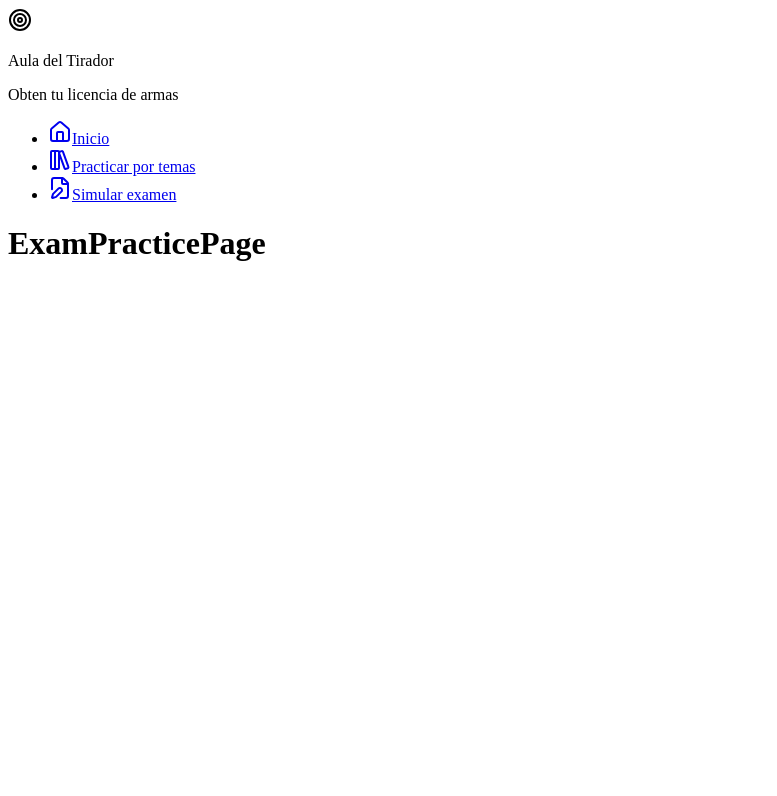
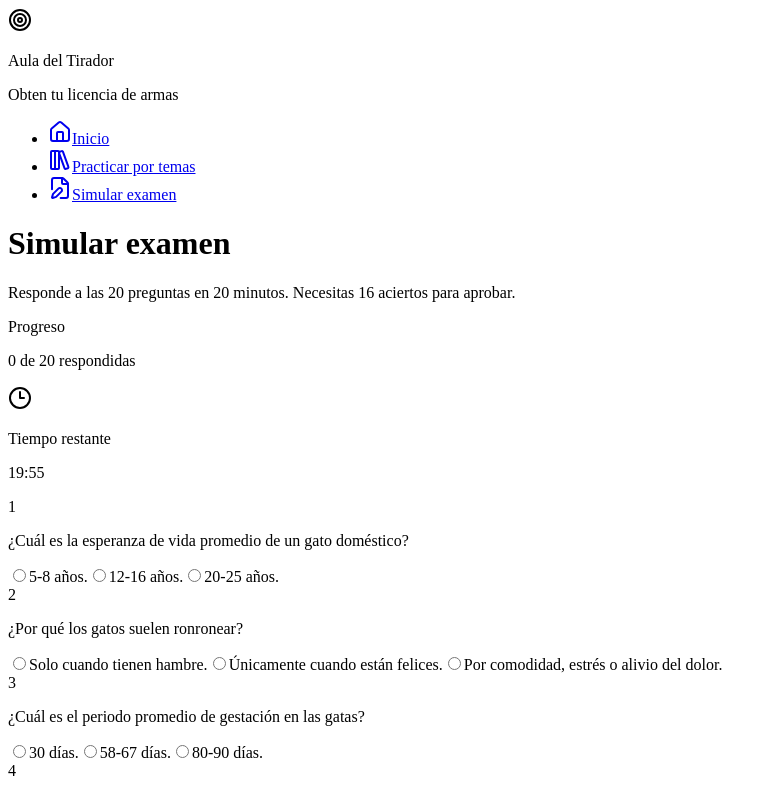
Before and after one commit to ManuelSanchis/aula-del-tirador, a React app in the folder app/: page /exam in a window 1280 px wide. Shown: the top 796 px of the page, without its empty margins (0-777 px from the left). Built offline with nearby package versions, Linux system fonts and the light colour scheme; the HTML template or start-up script is replaced by a standard one.

Commit message:
feat: add ExamPracticePage logic

```diff
--- a/app/src/pages/ExamPracticePage.tsx
+++ b/app/src/pages/ExamPracticePage.tsx
@@ -1,7 +1,71 @@
+import { LoaderCircle } from 'lucide-react';
+import { useEffect, useState } from 'react';
+
+import { QuestionTest } from '@/components/QuestionTest';
+import { EXAM_PASSING_SCORE, EXAM_TIME_LIMIT_MINUTES } from '@/config/exam.config';
+import type { QuestionModel } from '@/models/question.model';
+import { loadExamQuestions } from '@/services/exam.service';
+
 export const ExamPracticePage = () => {
+  const examDurationSeconds = EXAM_TIME_LIMIT_MINUTES * 60;
+
+  const [questions, setQuestions] = useState<QuestionModel[]>([]);
+  const [finished, setFinished] = useState(false);
+  const [examAttemptKey, setExamAttemptKey] = useState(0);
+
+  useEffect(() => {
+    loadExamQuestions().then(setQuestions);
+  }, []);
+
+  useEffect(() => {
+    if (examAttemptKey === 0) return;
+
+    window.scrollTo({
+      top: 0,
+      behavior: 'auto',
+    });
+  }, [examAttemptKey]);
+
+  const handleRestart = async () => {
+    const newQuestions = await loadExamQuestions();
+
+    setQuestions(newQuestions);
+    setFinished(false);
+    setExamAttemptKey((currentKey) => currentKey + 1);
+  };
+
+  const handleFinish = () => {
+    setFinished(true);
+  };
+
+  if (questions.length === 0) {
+    return (
+      <div>
+        <LoaderCircle />
+        <p>Cargando preguntas...</p>
+      </div>
+    );
+  }
+
   return (
     <div>
-      <h1>ExamPracticePage</h1>
+      <header>
+        <h1>Simular examen</h1>
+
+        <p>Responde a las 20 preguntas en 20 minutos. Necesitas 16 aciertos para aprobar.</p>
+      </header>
+
+      <QuestionTest
+        key={examAttemptKey}
+        isFinished={finished}
+        questions={questions}
+        timerDurationSeconds={examDurationSeconds}
+        passingScore={EXAM_PASSING_SCORE}
+        onFinish={handleFinish}
+        finishButtonText="Finalizar examen"
+        onRestart={handleRestart}
+        restartButtonText="Reiniciar examen"
+      />
     </div>
   );
 };
```
